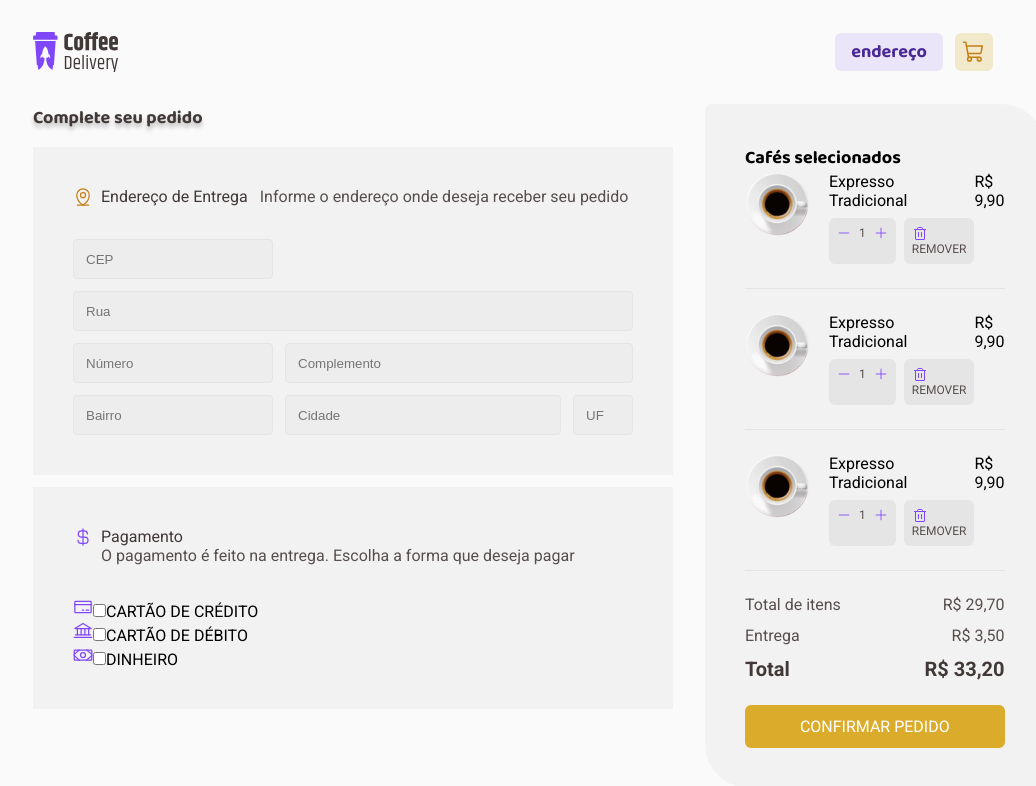
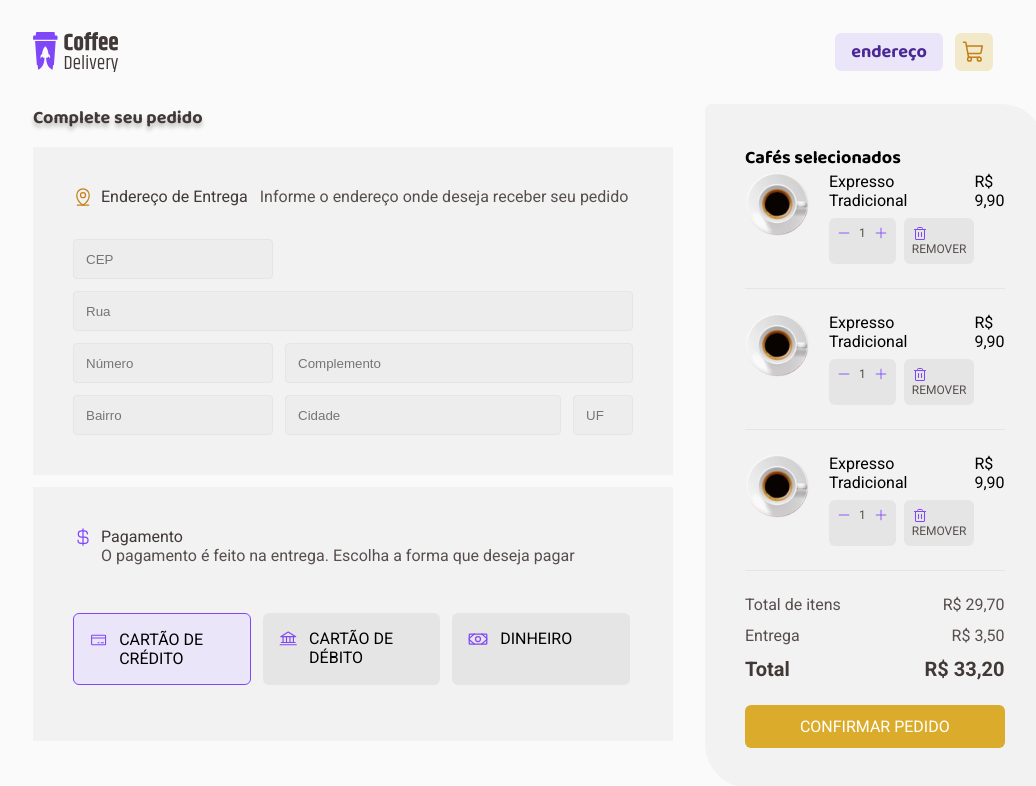
Before and after one commit to LSantoni/desafio-Coffee-Delivery, a React (Vite) app: page /checkout in a window 1280 px wide. Shown: the top 786 px of the page, without its empty margins (127-1163 px from the left). Built offline with nearby package versions, Linux system fonts and the light colour scheme.

Commit message:
Layout pagamento

```diff
--- a/src/pages/Checkout/index.tsx
+++ b/src/pages/Checkout/index.tsx
@@ -1,4 +1,4 @@
-import { AddressContainer, CartItem, CartItemDescription, CartItemDescriptionButtons, CartSummary, CheckoutContainer, ClienteData, CoffeeData, ConfirmButton, InputS1, InputS2, InputS3, InputS4, InputS5, PaymentContainer } from "./styles";
+import { AddressContainer, CartItem, CartItemDescription, CartItemDescriptionButtons, CartSummary, CheckoutContainer, ClienteData, CoffeeData, ConfirmButton, InputS1, InputS2, InputS3, InputS4, InputS5, PaymentContainer, PaymentSelect } from "./styles";
 
 import { MapPinLine, MapPin, CurrencyDollar, CreditCard, Money, Bank, Minus, Plus, Trash } from "phosphor-react"
 
@@ -36,23 +36,23 @@ export function Checkout() {
                 <p>O pagamento é feito na entrega. Escolha a forma que deseja  pagar</p>
               </div>
             </header>
-            <div>
+            <PaymentSelect>
+              <input type="radio" name="credito" id="cred" checked={true} />
               <div>
                 <CreditCard size={20} />
-                <input type="checkbox" name="" id="" />
                 CARTÃO DE CRÉDITO
               </div>
+              <input type="radio" name="debito" id="deb" />
               <div>
                 <Bank size={20} />
-                <input type="checkbox" name="" id="" />
                 CARTÃO DE DÉBITO
               </div>
+              <input type="radio" name="dinheiro" id="din" />
               <div>
                 <Money size={20} />
-                <input type="checkbox" name="" id="" />
                 DINHEIRO
               </div>
-            </div>
+            </PaymentSelect>
           </PaymentContainer>
         </ClienteData>
         <CoffeeData>
--- a/src/pages/Checkout/styles.ts
+++ b/src/pages/Checkout/styles.ts
@@ -95,6 +95,37 @@ export const PaymentContainer = styled(ClientDataBaseContainer)`
 
   svg {
     color: ${props => props.theme.purple};
+  }
+`
+
+export const PaymentSelect = styled.div`
+  display: flex;
+  gap: 0.75rem;
+  padding: 1rem 0;
+
+  div {
+    width: 11.1rem;
+    background: ${props => props.theme["base-button"]};
+    border-radius: 6px;
+    display: inline-flex;
+    vertical-align: middle;
+    padding: 1rem 0 1rem 1rem;
+    gap: 0.75rem;
+
+    cursor: pointer;
+  }
+
+  div:hover {
+    background: ${props => props.theme["base-hover"]};
+  }
+
+  input[type=radio] {
+    display: none;
+  }
+
+  input[type="radio"]:checked + div {
+    background: ${props => props.theme["purple-light"]};
+    border: 1px solid ${props => props.theme.purple};
   }
 `
 
```
